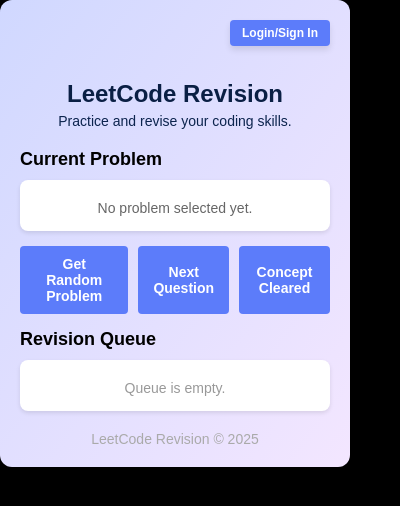
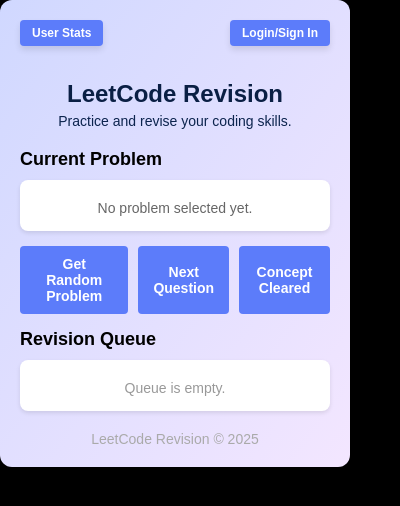
Before and after one commit to biga-codes/Mini-Leet, a browser extension: page popup.html in a window 400 px wide. Drawn offline with Linux system fonts and the light colour scheme.

Commit message:
Update popup.html

```diff
--- a/popup.html
+++ b/popup.html
@@ -35,6 +35,26 @@
             transform: translateY(-2px);
         }
 
+        .user-stats {
+            position: absolute;
+            top: 20px;
+            left: 20px;
+            padding: 6px 12px;
+            background-color: #5c7cfa;
+            color: white;
+            border: none;
+            border-radius: 4px;
+            cursor: pointer;
+            font-size: 12px;
+            font-weight: bold;
+            box-shadow: 0 4px 6px rgba(0, 0, 0, 0.1);
+            transition: background-color 0.3s ease, transform 0.2s ease;
+        }
+
+        .user-stats:hover {
+            background-color: #4263eb;
+            transform: translateY(-2px);
+        }
         /* Center the container content */
         .container {
             margin: 0 auto;
@@ -75,7 +95,8 @@
     </style>
 </head>
 <body>
-    <!-- Login button in the top-right corner -->
+
+    <button class="user-stats" id="user-stats">User Stats</button>
     <button class="login-button" id="login-button">Login/Sign In</button>
 
     <div class="container">
```
